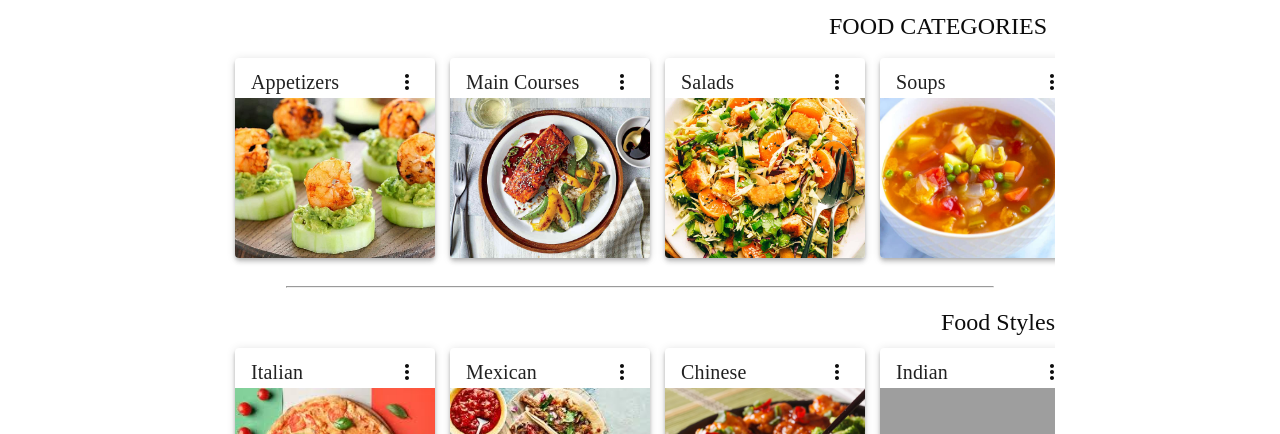
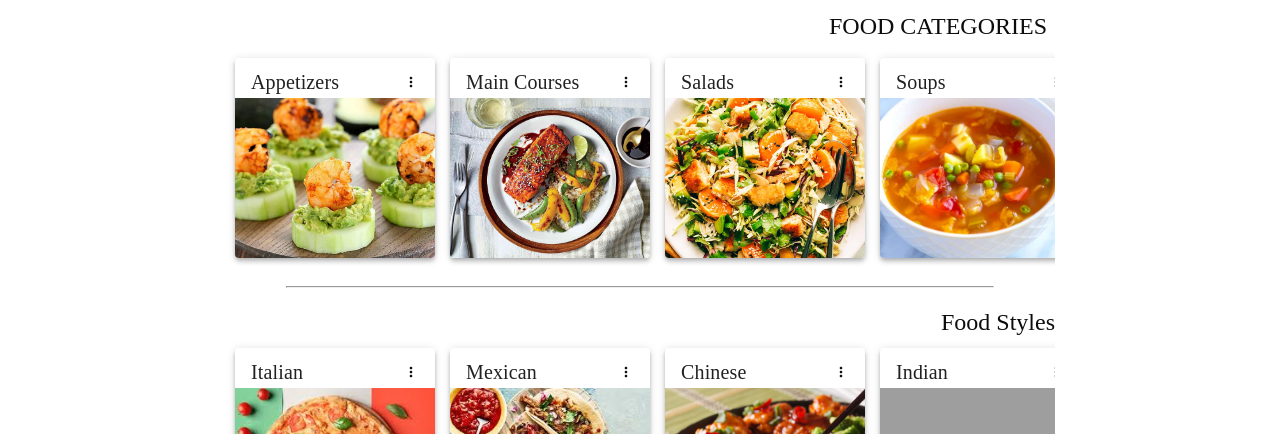
Before and after one commit to ChamikaRohan/SavoryScape, a React (Vite) app in the folder client/: page / in a window 1280 px wide. Shown: the part 244-678 px from the top of the page. Built offline with nearby package versions, Linux system fonts and the light colour scheme; grey boxes are pictures that could not be loaded.

Commit message:
Added hover effects to homepage category and style sections

```diff
--- a/client/src/components/CategoryAndStyleParts/CategoryCard.jsx
+++ b/client/src/components/CategoryAndStyleParts/CategoryCard.jsx
@@ -5,19 +5,32 @@ import CardMedia from '@mui/material/CardMedia';
 import Typography from '@mui/material/Typography';
 import { Button, CardActionArea, CardActions } from '@mui/material';
 import MoreVertIcon from '@mui/icons-material/MoreVert';
-import Theme from "../../utils/Theme.js"
+import Theme from "../../utils/Theme.js";
 import { ThemeProvider } from '@emotion/react';
 
 export default function CategoryCard({ onClick, category, img }) {
   return (
     <ThemeProvider theme={Theme}>
-    <Card onClick={onClick} elevation={4} sx={{ maxWidth: 200,minWidth: 200 , backgroundColor: Theme.palette.third.main }}>
+      <Card
+        onClick={onClick}
+        elevation={4}
+        sx={{
+          maxWidth: 200,
+          minWidth: 200,
+          backgroundColor: Theme.palette.third.main,
+          transition: "transform 0.3s, box-shadow 0.3s",
+          '&:hover': {
+            transform: "scale(1.05)",
+            boxShadow: "0 8px 16px rgba(0,0,0,0.2)"
+          }
+        }}
+      >
         <CardActions sx={{ display: "flex", justifyContent: "space-between", alignItems: "center", padding: "8px 16px 0 16px" }}>
           <Typography variant="h6" sx={{ flexGrow: 1, fontFamily: "Poppins Regular" }}>
             {category}
           </Typography>
           <Button sx={{ minWidth: 0, padding: 0 }} size="small" color="primary">
-          <MoreVertIcon />
+            <MoreVertIcon sx={{ fontSize: "1rem" }} />
           </Button>
         </CardActions>
         <CardActionArea>
```
Lines whose indentation alone changed are shown as unchanged.
